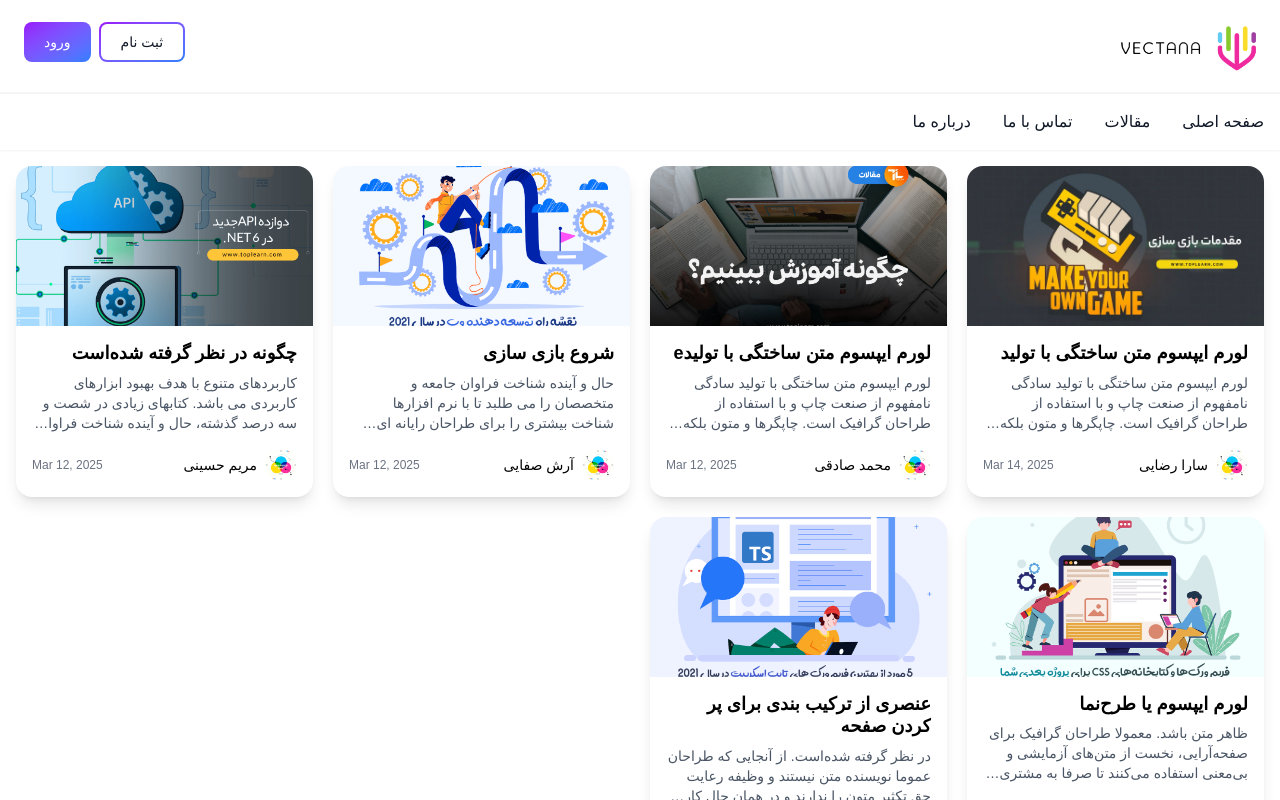
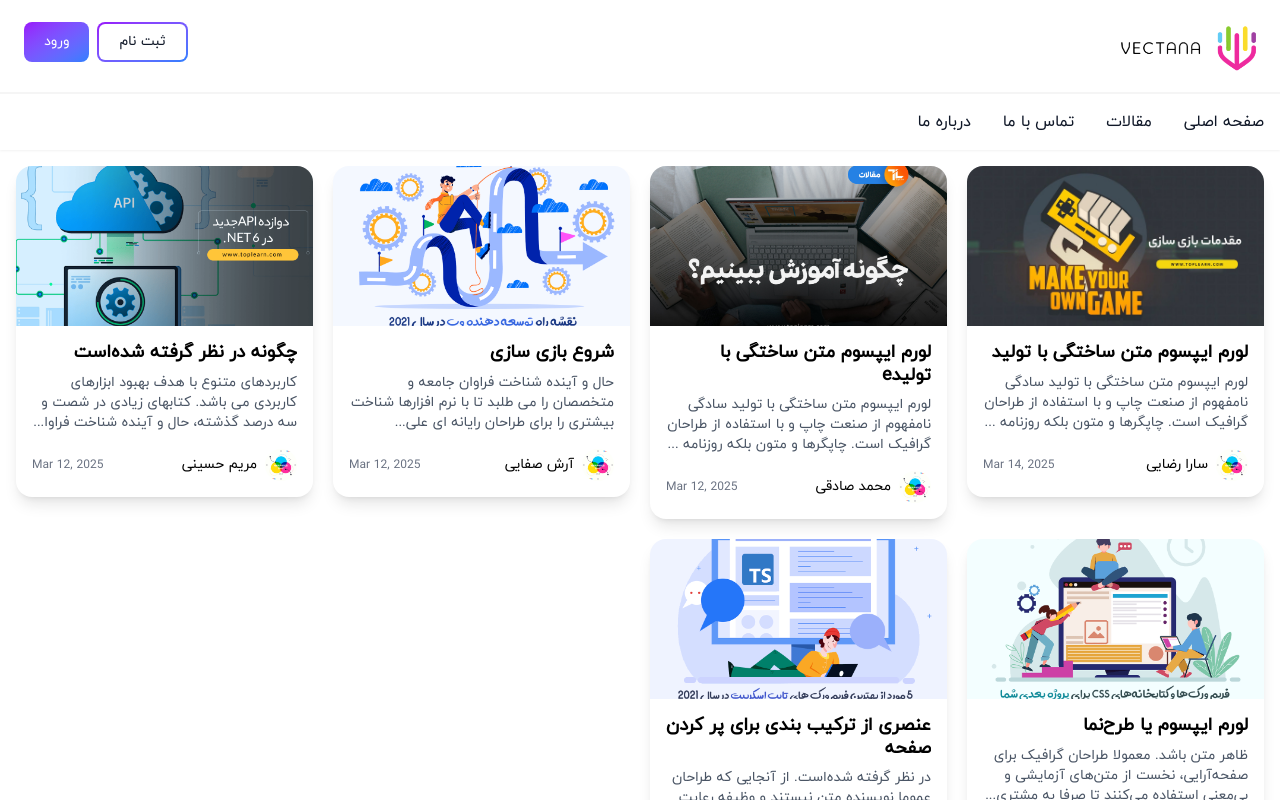
Before and after one commit to sahar-ghasemi/vectana, a Next.js app: page /blog in a window 1280 px wide. Shown: the top 800 px of the page. Built offline with nearby package versions, Linux system fonts and the light colour scheme.

Commit message:
Add Persian fonts: IranYekan and Yekan

```diff
--- a/src/components/LearningSection.tsx
+++ b/src/components/LearningSection.tsx
@@ -17,7 +17,7 @@ export default function LearningSection() {
 
         <Link
           href="#"
-          className="inline-flex items-center px-3 py-2 text-sm font-medium text-center text-white bg-gradient-to-br rounded-lg from-purple-600 to-blue-500 hover:bg-gradient-to-bl font-medium rounded-lg text-sm px-5 py-2.5 text-center me-2 mb-2 hover:bg-blue-800"
+          className="inline-flex items-center  text-center text-white bg-gradient-to-br from-purple-600 to-blue-500 hover:bg-gradient-to-bl font-medium rounded-lg text-sm px-5 py-2.5 me-2 mb-2 hover:bg-blue-800"
         >
           بزن بریم
           <svg
--- a/src/styles/globals.css
+++ b/src/styles/globals.css
@@ -1,14 +1,36 @@
 @import "tailwindcss";
-
+@font-face {
+  font-family: "IranYekan";
+  src: url("/fonts/IranYekan.woff2") format("woff2");
+  font-weight: normal;
+  font-style: normal;
+  font-display: swap;
+}
+@font-face {
+  font-family: "Yekan";
+  src: url("/fonts/Yekan.woff2") format("woff2");
+  font-weight: normal;
+  font-style: normal;
+  font-display: swap;
+}
 @theme {
   --color-theme-purple-light: #f4f0fe;
   --color-theme-purple-default: #8b3dff;
   --color-theme-purple-dark: #7731d8;
   --color-theme-background-purple: #f4f0fd;
   --color-theme-background-default: #f0f1f5;
+  --font-primary: "IranYekan", Arial, Helvetica, sans-serif; /* این خط جدید */
+  --font-secondary: "Yekan", Arial, Helvetica, sans-serif; /* فونت دوم */
 }
+.font-iranyekan {
+  font-family: var(--font-primary);
+}
+.font-yekan {
+  font-family: var(--font-secondary);
+}
+
 body {
-  font-family: Arial, Helvetica, sans-serif;
+  font-family: var(--font-primary);
   padding: 0;
   margin: 0;
 }
```
Also changed, not shown: public/fonts/IranYekan.woff2 (added), public/fonts/Yekan.woff2 (added).
